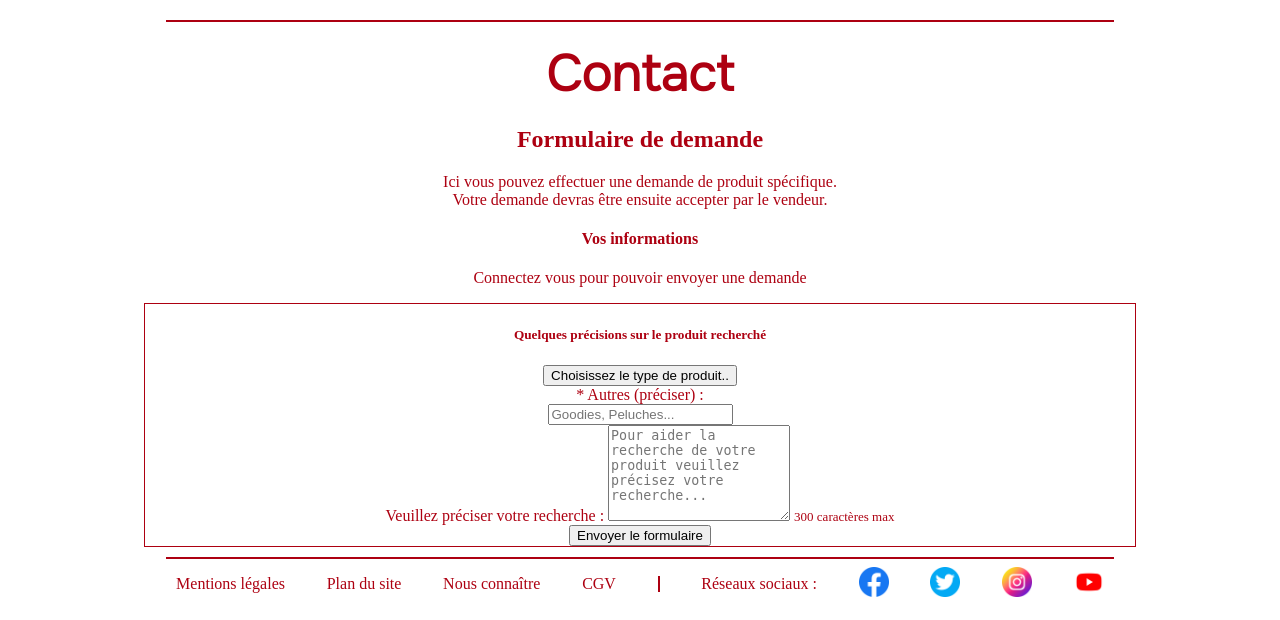
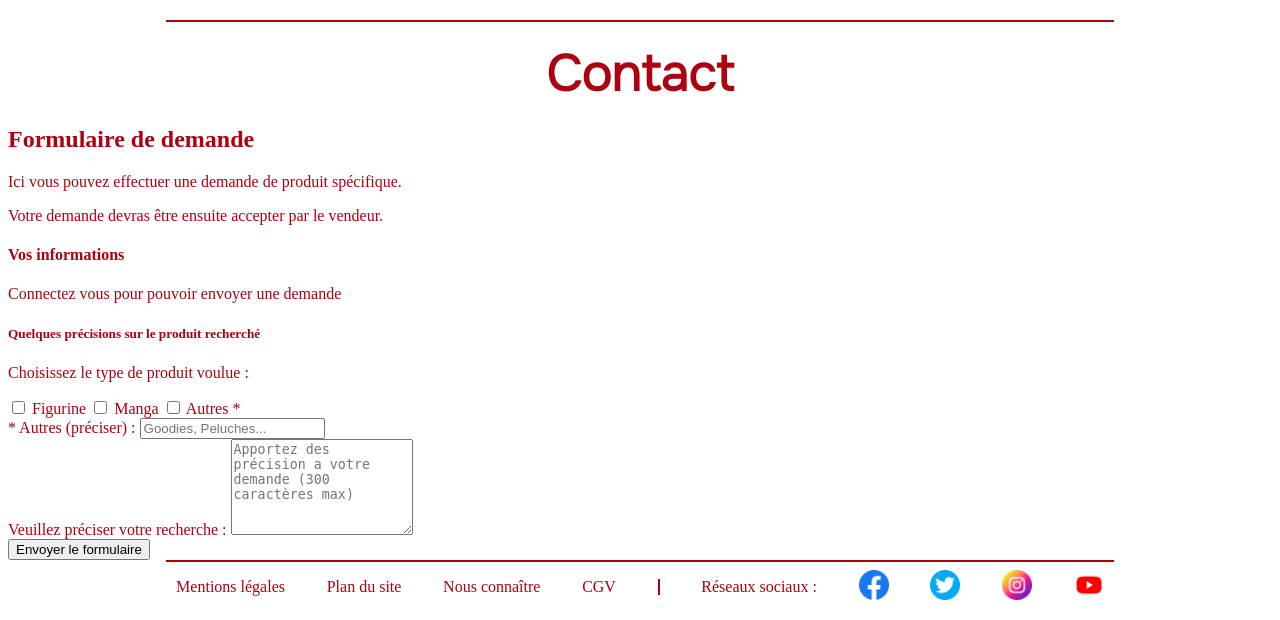
Before and after one commit to Noctalyne/Hanabi_symfony, a Symfony app: template templates/contact/contact.html.twig in a window 1280 px wide. Shown: the part 340-960 px from the top of the page. Before the commit the page ends 937 px from the top, so only its background shows below. Run offline with Twig, Linux system fonts and the light colour scheme; the template is opened without the code that fills it, so the values that code supplies are empty; some libraries are stand-ins or nearby versions.

Commit message:
mise en page

```diff
--- a/public/css/contact/formulaireContact.css
+++ b/public/css/contact/formulaireContact.css
@@ -1,4 +1,4 @@
-.formulaireRechercheProduit {
+/* .formulaireRechercheProduit {
     margin-right: 10%;
     margin-left: 10%;
     text-align: center;
@@ -7,4 +7,19 @@
 .carte_form {
     border: solid #AD0011 1px;
     margin: 10px;
+    padding: 50px;
+} */
+
+
+
+/* CHECK BOX TYPE PRODUITS RECHERCHER */
+
+/* .type_of_checkbox {
+    display: flex;
+    flex-direction: row;
+    flex-wrap: nowrap;
 }
+
+.formulaire_contact {
+    padding: 50px;
+} */
--- a/templates/contact/composant_contact/formulaire_contact.html.twig
+++ b/templates/contact/composant_contact/formulaire_contact.html.twig
@@ -1,29 +1,32 @@
 {% block stylesheets %}
-	<link rel="stylesheet" href="{{asset('css/contact/formulaireContact.css')}}">
+	<link rel="stylesheet" href="{{ asset('css/contact/formulaireContact.css') }}">
 {% endblock %}
 
 <div>
-	<section
-		class="formulaireRechercheProduit">
+	<section class="formulaireRechercheProduit">
 
 		<!--En-tête-->
 		<div class="">
 			<h1>Formulaire de demande</h1>
-			<p>Ici vous pouvez effectuer une demande de produit spécifique.<br>
+			<p>
+				Ici vous pouvez effectuer une demande de produit spécifique.
+			</p>
+			<p>
 				Votre demande devras être ensuite accepter par le vendeur.
 			</p>
 		</div>
 
+		<!--div principal ici qu'on modifie la largeur du formulaire-->
+		<div class="">
+			<div class="">
+				<h4 class="">
+					Vos informations
+				</h4>
+				<p class="">
+					Connectez vous pour pouvoir envoyer une demande
 
-		<div
-			class="">
-			<!--div principal ici qu'on modifie la largeur du formulaire-->
-
-			<div class="">
-				<h4 class="">Vos informations</h4>
-				<p class=""> Connectez vous pour pouvoir envoyer une demande </p>
+				</p>
 				<!-- ici le lien renvoie à l'ouverture du canvas de connexion (cf icone conexion dans le header)-->
-
 			<!-- Informations utilisateurs -->
 				{# <div class="">
 
@@ -53,62 +56,56 @@
 
 												                    																																																																																								</div> #}
 			</div>
+			<div class="carte_form">
+				<h5 class="">
+					Quelques précisions sur le produit recherché
+				</h5>
+				<!-- Information produits rechercher -->
+				{# </div> #}
+				<form class="formulaire_contact" >
+					<div class="choice_type_of_product">
+						<p>
+							Choisissez le type de produit voulue :
 
-			<div class="carte_form">
-				<h5 class="">Quelques précisions sur le produit recherché</h5>
-				<!-- Information produits rechercher -->
-				<div class="">
-					<div class="">
-						<div class="">
-							<button class="" type="button">Choisissez le type de produit..</button>
-							{# <ul class="dropdown-menu">
-							                                <li class="dropdown-item">
-							                                    <input class="form-check-input" type="checkbox" value="" id="Figurine">
-							                                    <label class="form-check-label" for="Figurine">Figurine</label>
-							                                </li>
-							                                <li class="dropdown-item">
-							                                    <input class="form-check-input" type="checkbox" value="" id="Manga">
-							                                    <label class="form-check-label" for="Manga">Manga</label>
-							                                </li>
-							                                <li class="dropdown-item">
-							                                    <input class="form-check-input" type="checkbox" value="" id="Autres">
-							                                    <label class="form-check-label" for="Autres">Autres <span
-							                                            class="text-danger">*</span></label>
-							                                </li>
-							                            </ul> #}
+						</p>
+						<div class="type_of_checkbox">
+							<input type="checkbox" value="Figurine" id="Figurine">
+							<label for="Figurine">
+								Figurine
+							</label>
+							<input type="checkbox" value="" id="Manga">
+							<label for="Manga">
+								Manga
+
+							</label>
+							<input type="checkbox" value="" id="Autres">
+							<label for="Autres">
+								Autres *
+
+							</label>
+						</div>
+					</div>
+					<div>
+						<label for="choiceOtherItem" class="">
+							* Autres (préciser) :
+						</label>
+						<input type="text" class="" id="choiceOtherItem" placeholder="Goodies, Peluches..."></div>
+
+
+					<div class="precision">
+						<label for="" class="">
+							Veuillez préciser votre recherche :
+						</label>
+						<textarea class="" name="" maxlength="300" wrap="soft" rows="6" placeholder="Apportez des précision a votre demande (300 caractères max)"></textarea>
 					</div>
 
-						<div class="">
-							<div class="">
-								<label for="choiceOtherItem" class="">
-									<span class="text-danger">*
-									</span>Autres
-									<span class="text-secondary">(préciser)</span>
-									:</label>
-							</div>
-							<div class=" col-auto ">
-								<input type="text" class="form-control p-1" id="choiceOtherItem" placeholder="Goodies, Peluches...">
+					<button type="submit" class="envoie_formulaire">
+						Envoyer le formulaire
+					</button>
+
+				</form>
+
 			</div>
 		</div>
 	</div>
-
-
-					<div class="">
-						<label for="" class="">Veuillez préciser votre recherche :</label>
-						<textarea class="" name="" maxlength="300" wrap="soft" rows="6" placeholder="Pour aider la recherche de votre produit veuillez précisez votre recherche..."></textarea>
-						<span class="text-secondary position-absolute pe-3" style="font-size: 13px; bottom :0; right: 0;">300
-							                            caractères max</span>
-
-					</div>
-					<div class="">
-						<a href="">
-							<button type="submit" class="">Envoyer le formulaire</button>
-						</a>
-					</div>
-				</div>
-			</div>
-		</div>
-	</section>
-
-
-</div>
+</div></section></div>
```
Lines whose indentation alone changed are shown as unchanged.
